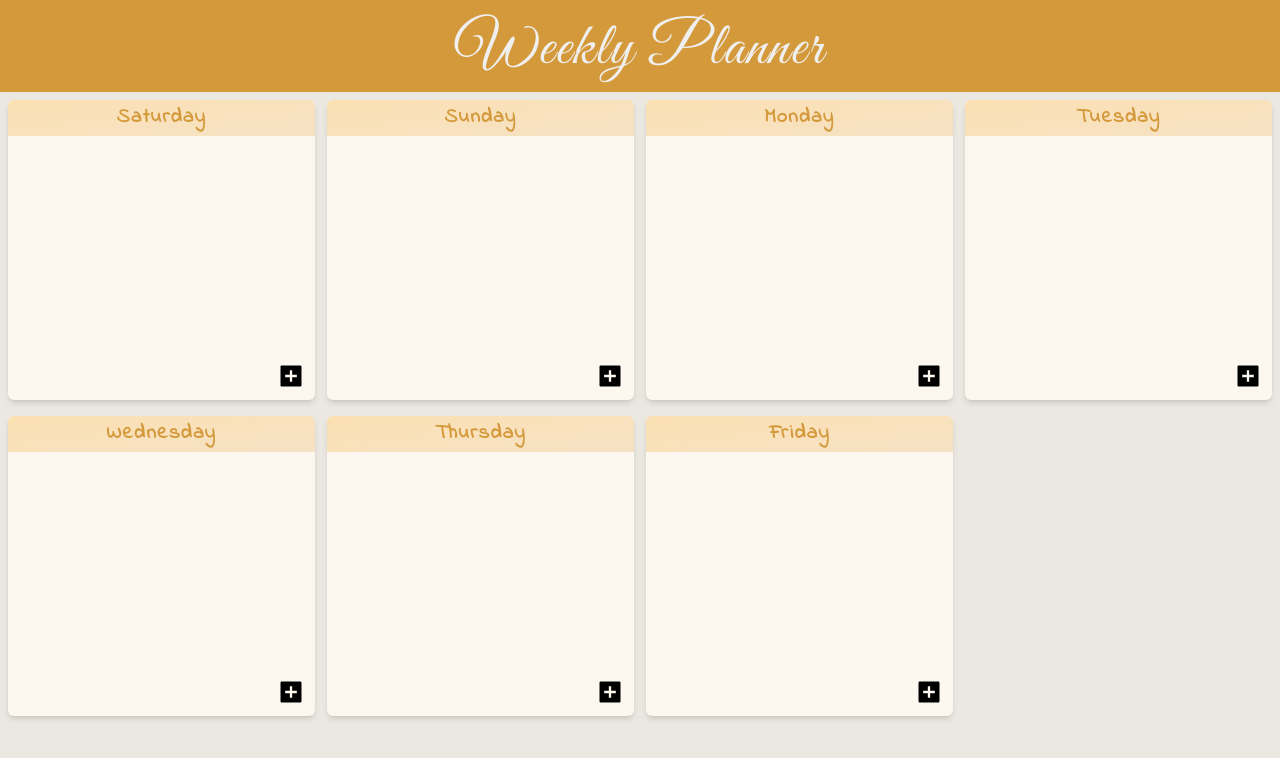
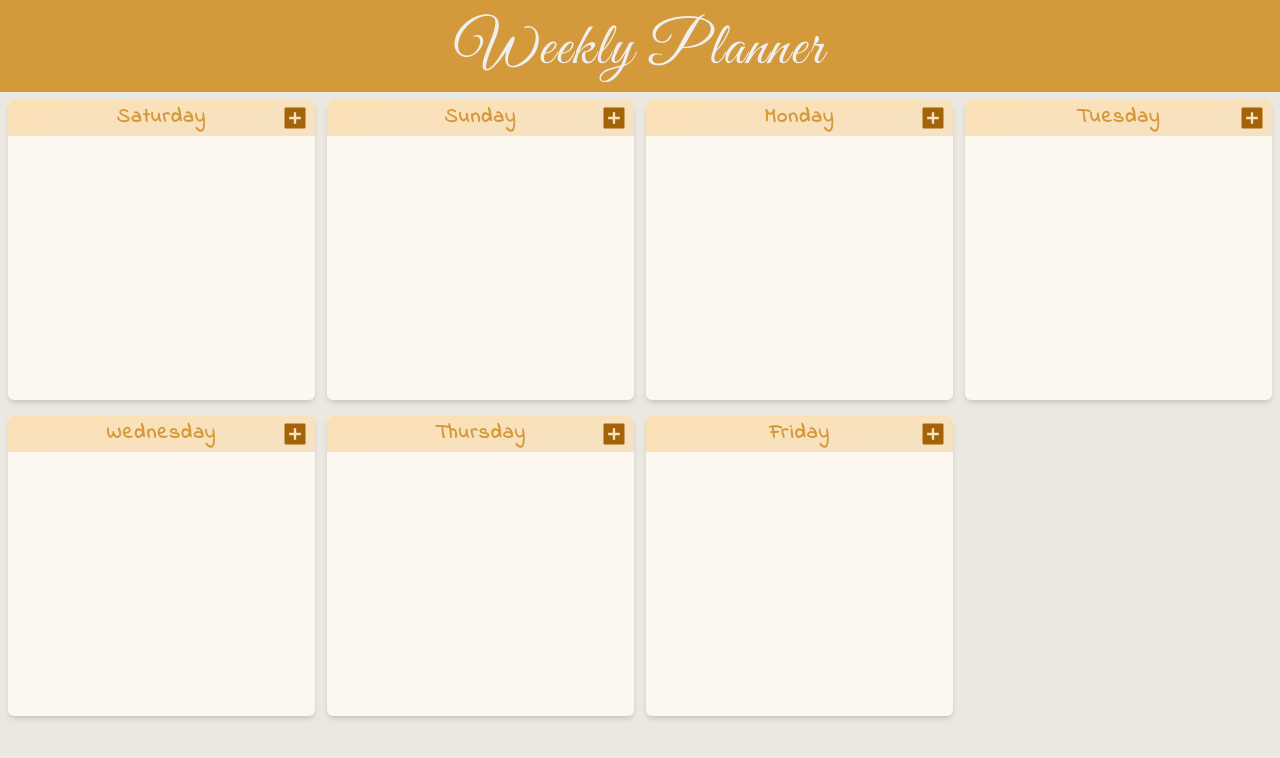
Before and after one commit to RoshakN/weekly-planner, a React (Vite) app: page / in a window 1280 px wide. Shown: the top 758 px of the page. Built offline with nearby package versions, Linux system fonts and the light colour scheme.

Commit message:
style: Add icons and change addTask button location

```diff
--- a/src/components/Day.jsx
+++ b/src/components/Day.jsx
@@ -1,7 +1,12 @@
 import { useSelector, useDispatch } from "react-redux";
 import { modalActions } from "../store/modal";
 
-import { RiAddBoxFill } from "react-icons/ri";
+import {
+  RiAddBoxFill,
+  RiCheckboxBlankLine,
+  RiCheckboxLine,
+  RiDeleteBin2Line,
+} from "react-icons/ri";
 import { planActions } from "../store/plan";
 
 function Day(props) {
@@ -17,19 +22,28 @@ function Day(props) {
   return (
     <div
       id={day}
-      className="bg-[#fcf8f0] h-[200px] rounded-md relative my-2 md:h-[300px] shadow-md"
+      className="bg-[#fcf8f0] h-[200px] rounded-md relative my-2 md:h-[300px] shadow-md overflow-y-auto"
     >
       <h1 className="first-letter:capitalize h-max py-1 text-[#d4993b] font-bold text-xl text-center rounded-t-md bg-gradient-to-br from-[#fce0b3] to-[#f5e2c4]">
         {day}
       </h1>
       <section className="p-3 mx-2 text-lg list-decimal">
         {dailyTasks.map((task) => (
-          <li key={task}>{task}</li>
+          <div
+            key={task}
+            className="flex items-center justify-between px-px my-1"
+          >
+            <p className="overflow-hidden text-xs md:text-base">{task}</p>
+            <div className="flex items-center justify-center">
+              <RiCheckboxBlankLine />
+              <RiDeleteBin2Line />
+            </div>
+          </div>
         ))}
       </section>
       <RiAddBoxFill
         size={"1.75rem"}
-        className="absolute bottom-[10px] right-[10px] cursor-pointer active:text-[#f0ae51] md:hover:text-[#f0ae51] md:active:text-[#b6833c]"
+        className="absolute top-[4px] right-[6px] cursor-pointer text-[#a56307] active:text-[#bd8436] md:hover:text-[#bd8436] md:active:text-[#b6833c]"
         onClick={() => addTaskHandler(day)}
       />
     </div>
```
